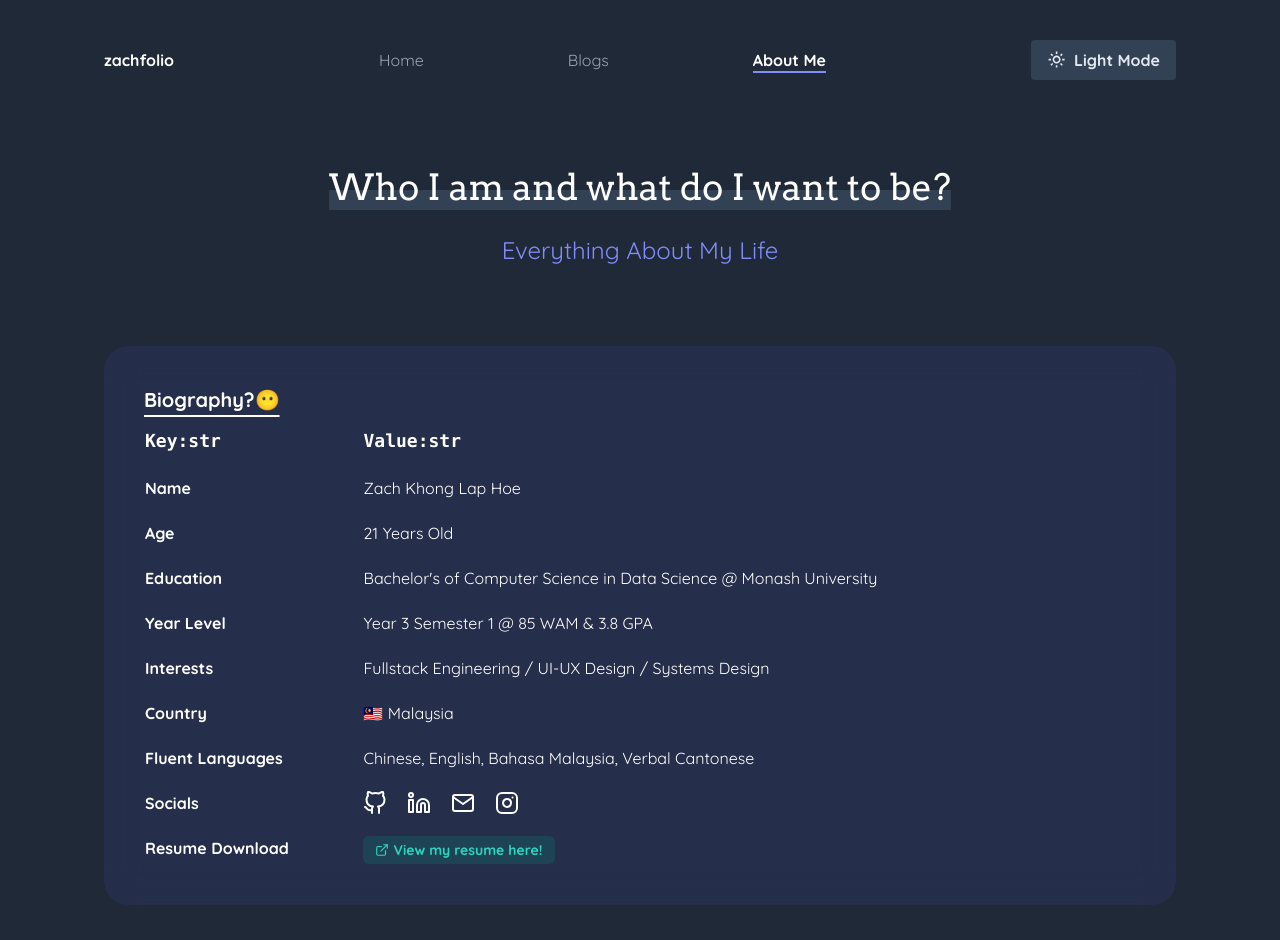
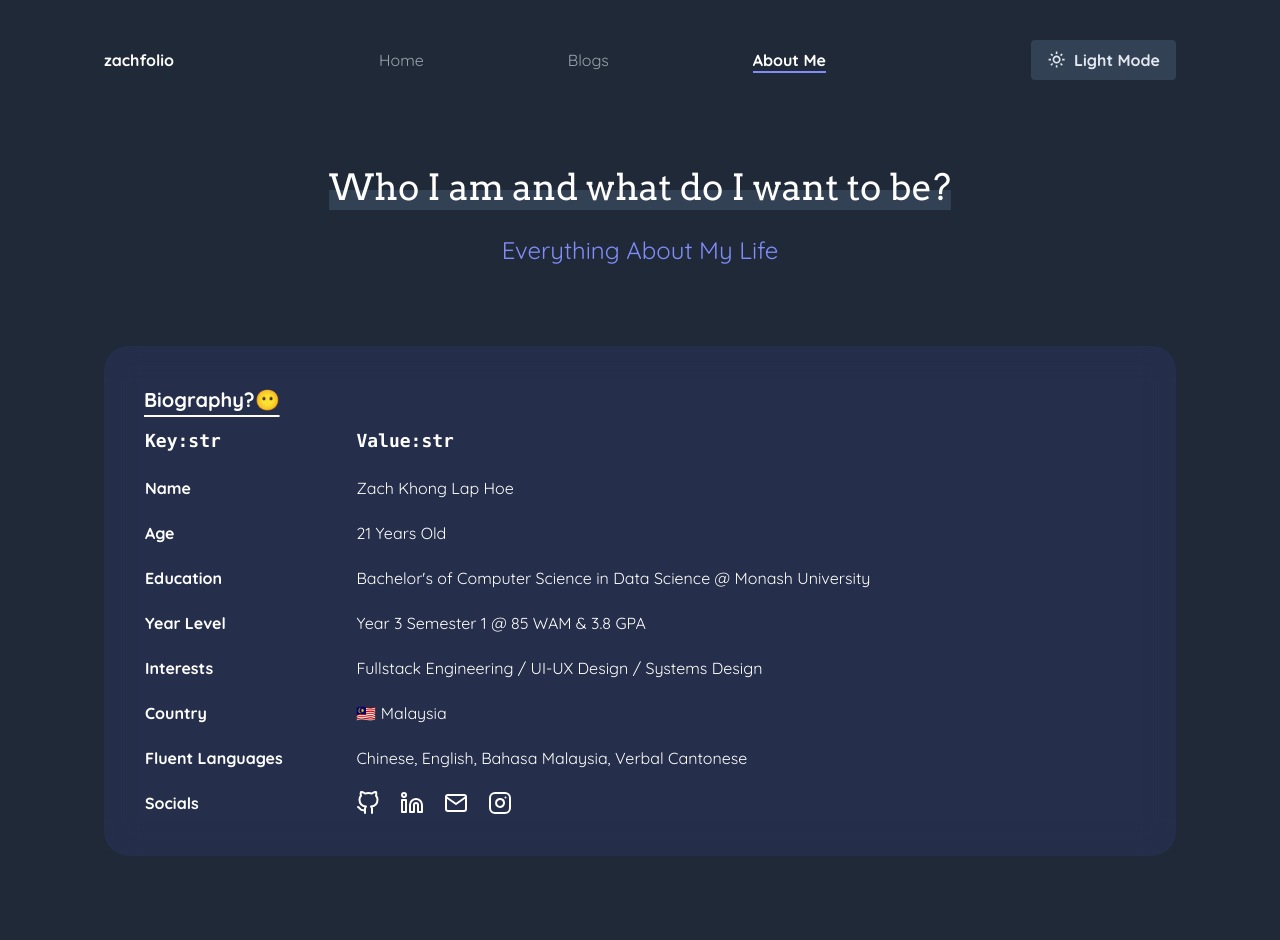
Before and after one commit to multipletwigs/zachfolio-v2, a Next.js app: page /about in a window 1280 px wide. Shown: the top 940 px of the page. Built offline with nearby package versions, Linux system fonts and the light colour scheme.

Commit message:
Remove resume download

```diff
--- a/components/about_components/GlassBio.tsx
+++ b/components/about_components/GlassBio.tsx
@@ -54,20 +54,20 @@ const BioGraphyItems: BiographyItem[] = [
       </div>
     )
   },
-  {
-    key: 'Resume Download',
-    desc: (
-      <Tag
-        content={'View Resume Here!'}
-        textColor={'text-blue-700 dark:text-teal-400'}
-        bgColor={'bg-blue-400/30 dark:bg-teal-700/30'}
-        link={{
-          href: '/static/resume.pdf',
-          name: 'View my resume here!'
-        }}
-      ></Tag>
-    )
-  }
+  // {
+  //   key: 'Resume Download',
+  //   desc: (
+  //     <Tag
+  //       content={'View Resume Here!'}
+  //       textColor={'text-blue-700 dark:text-teal-400'}
+  //       bgColor={'bg-blue-400/30 dark:bg-teal-700/30'}
+  //       link={{
+  //         href: '/static/resume.pdf',
+  //         name: 'View my resume here! (Not updated)'
+  //       }}
+  //     ></Tag>
+  //   )
+  // }
 ];
 
 const GlassBio = () => {
```
